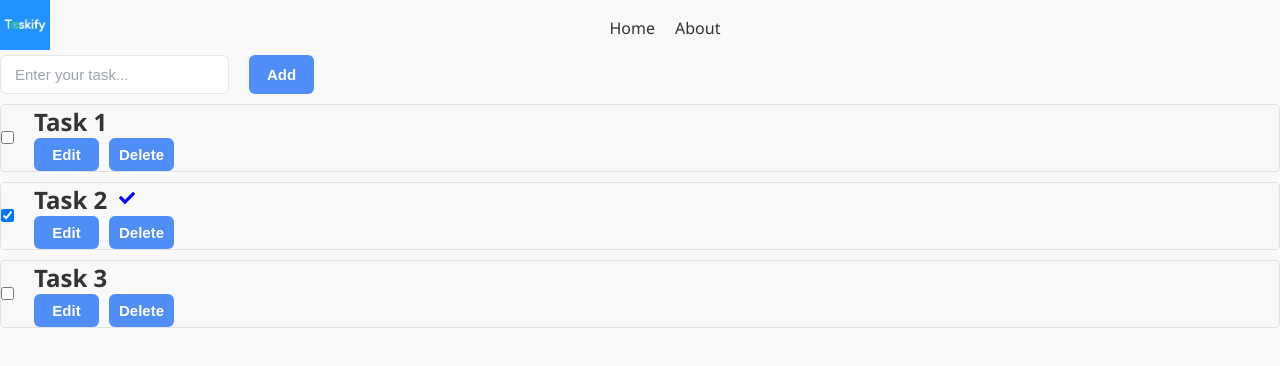
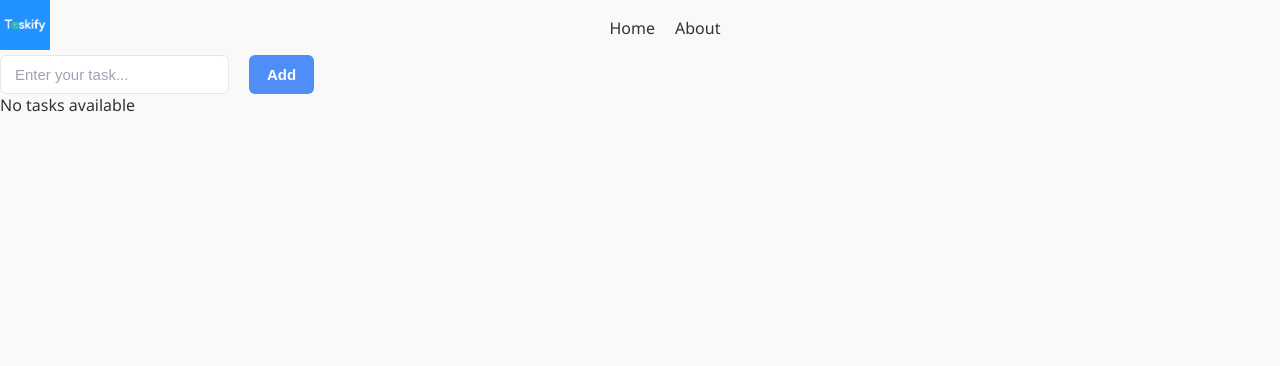
Before and after one commit to datngoca/taskify, a React app in the folder taskify/: page / in a window 1280 px wide. Shown: the top 366 px of the page. Built offline with nearby package versions, Linux system fonts and the light colour scheme; the HTML template or start-up script is replaced by a standard one.

Commit message:
feat: use localStorage to store taskList

```diff
--- a/taskify/src/components/Task/Task.jsx
+++ b/taskify/src/components/Task/Task.jsx
@@ -2,28 +2,22 @@ import { useState } from "react";
 import TaskInput from "./TaskInput/TaskInput.jsx";
 import TaskList from "./TaskList/TaskList.jsx";
 
-const taskList = [
-  {
-    id: 1,
-    name: "Task 1",
-    completed: false,
-  },
-  {
-    id: 2,
-    name: "Task 2",
-    completed: true,
-  },
-  {
-    id: 3,
-    name: "Task 3",
-    completed: false,
-  },
-];
 const Task = () => {
+  if (localStorage.getItem("tasks") === null) {
+    localStorage.setItem("tasks", JSON.stringify([]));
+  }
+  const taskList = localStorage.getItem("tasks")
+    ? JSON.parse(localStorage.getItem("tasks"))
+    : [];
   const [tasks, setTasks] = useState(taskList);
+
+  const updateLocalStorage = (updatedTasks) => {
+    localStorage.setItem("tasks", JSON.stringify(updatedTasks));
+  };
   const handleDeleteTask = (idTask) => {
     const newTasks = tasks.filter((task) => task.id !== idTask);
     setTasks(newTasks);
+    updateLocalStorage(newTasks);
   };
   const handleEditTask = (idTask, editedValue) => {
     const newTasks = tasks.map((task) => {
@@ -32,8 +26,8 @@ const Task = () => {
       }
       return task;
     });
-    console.log(newTasks);
     setTasks(newTasks);
+    updateLocalStorage(newTasks);
   };
   const handleAddTask = (task) => {
     const newTask = {
@@ -41,6 +35,7 @@ const Task = () => {
       ...task,
     };
     setTasks([...tasks, newTask]);
+    updateLocalStorage([...tasks, newTask]);
   };
   return (
     <>
```
